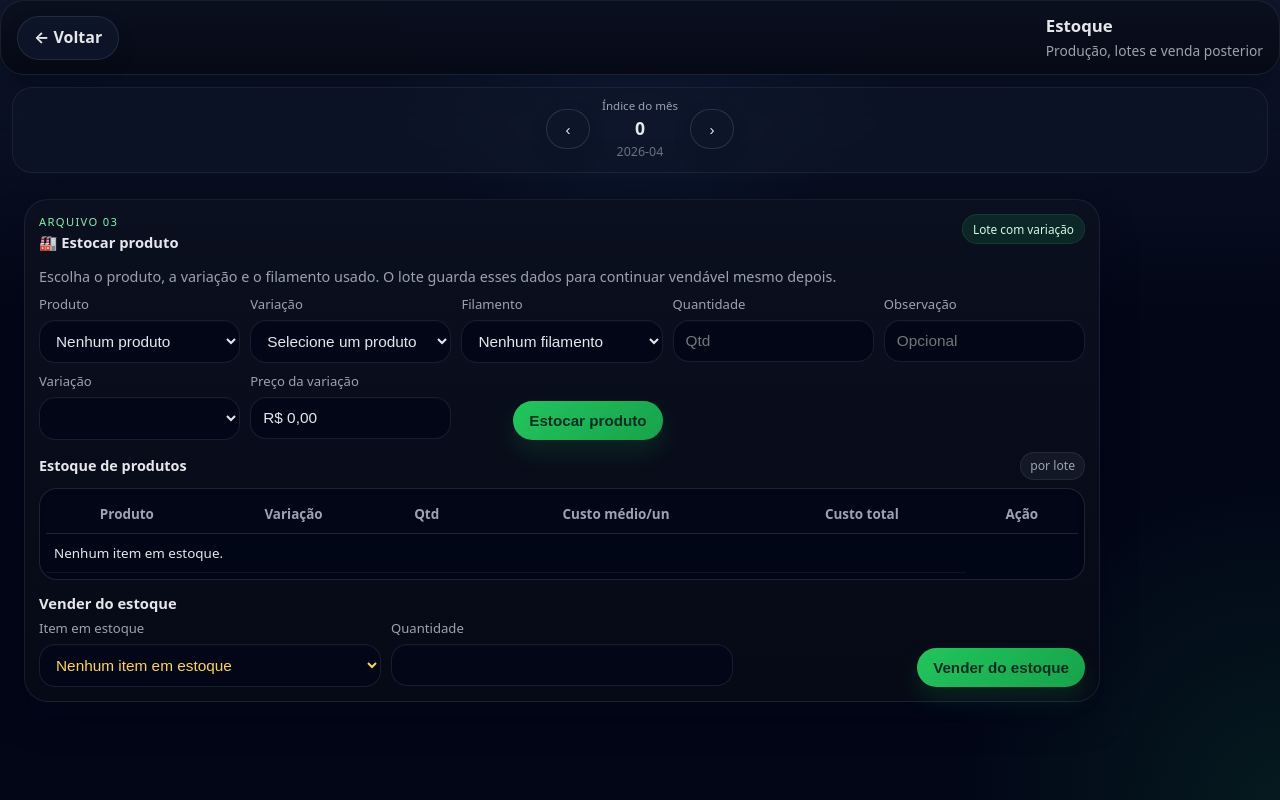
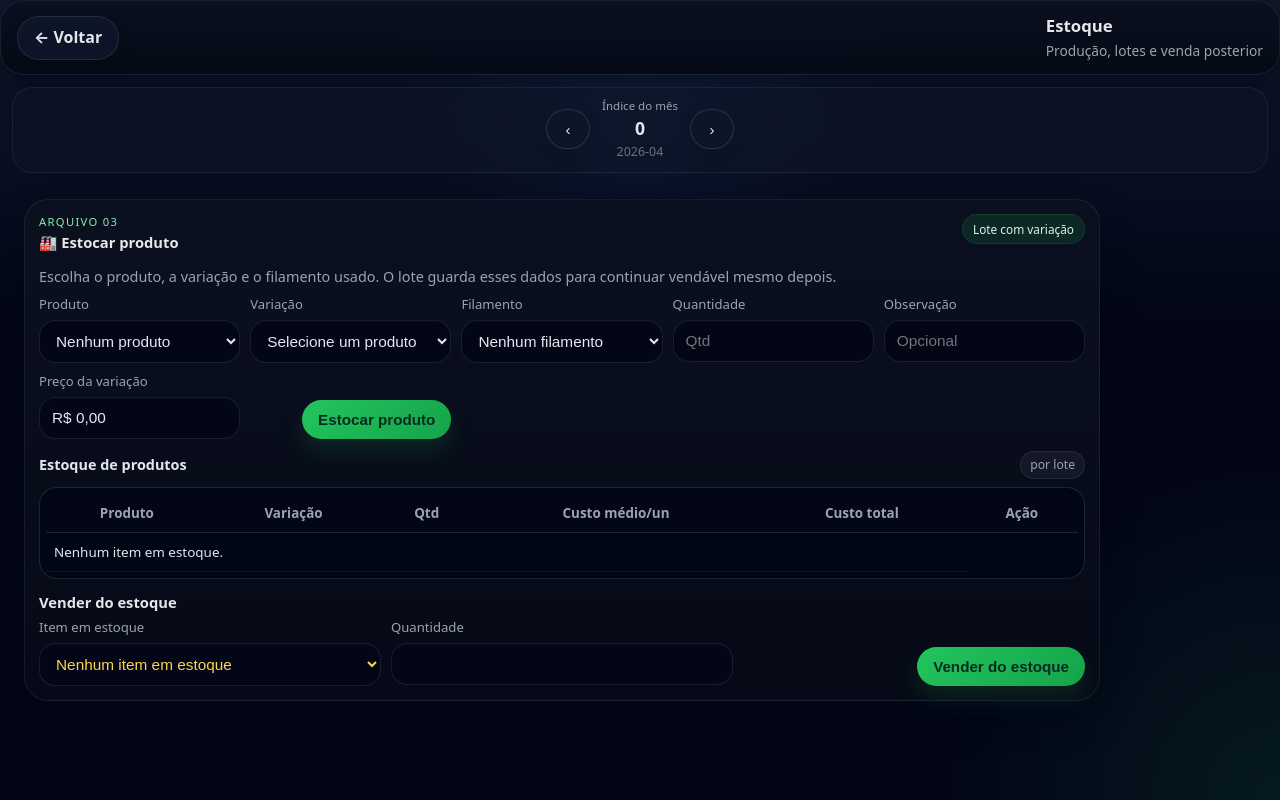
Before and after one commit to enzoconsulo/controle-gastos, a plain HTML site: page impressora3d/estoque.html in a window 1280 px wide. Drawn offline with nearby package versions, Linux system fonts and the light colour scheme.

Commit message:
Remove stock variant selection from estoque.html
Removed the stock variant selection field from the form.

```diff
--- a/impressora3d/estoque.html
+++ b/impressora3d/estoque.html
@@ -65,11 +65,6 @@
         <div class="form-field">
           <label>Observação</label>
           <input id="stock-note" type="text" placeholder="Opcional"/>
-        </div>
-
-        <div class="form-field">
-          <label>Variação</label>
-          <select id="stock-variant"></select>
         </div>
 
         <div class="form-field">
```
